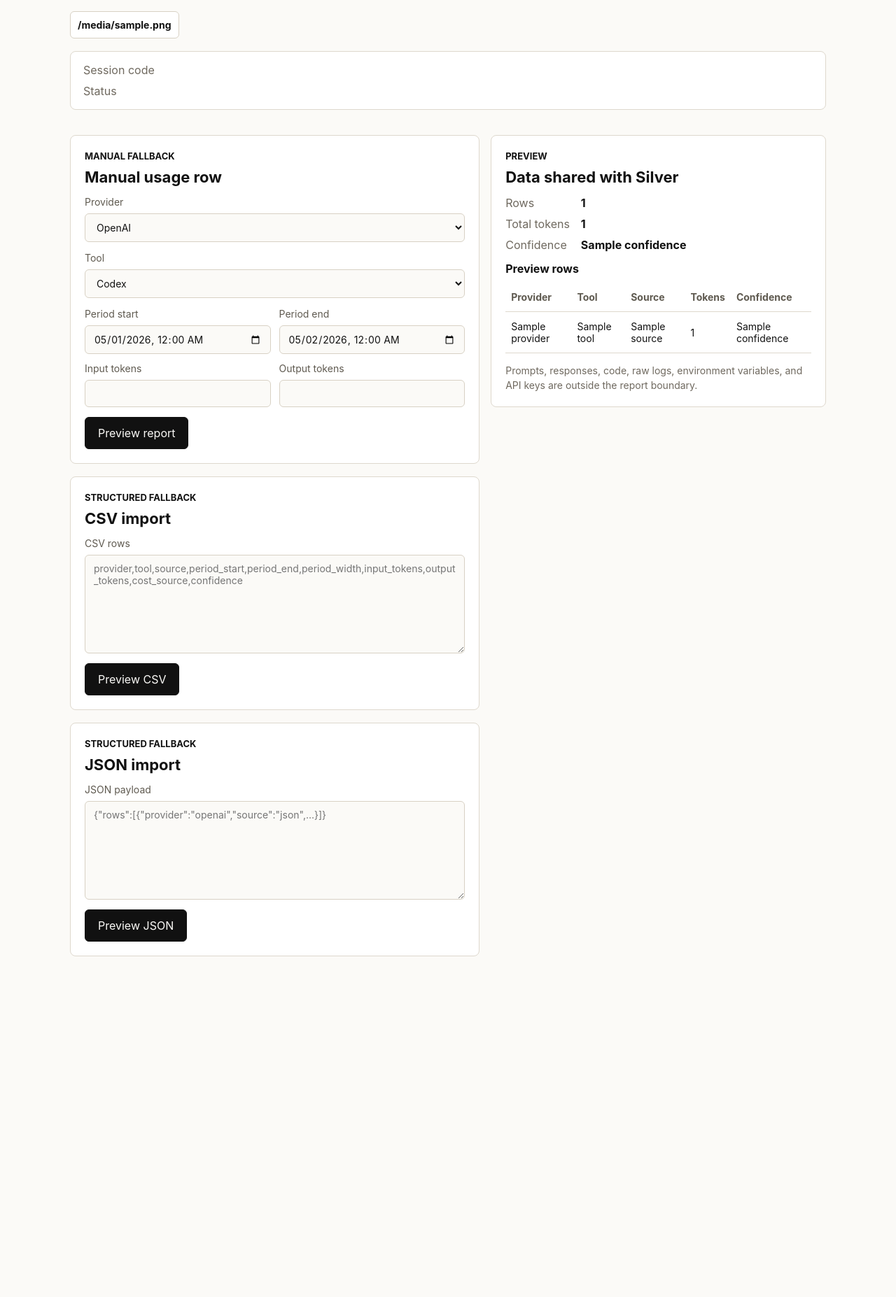
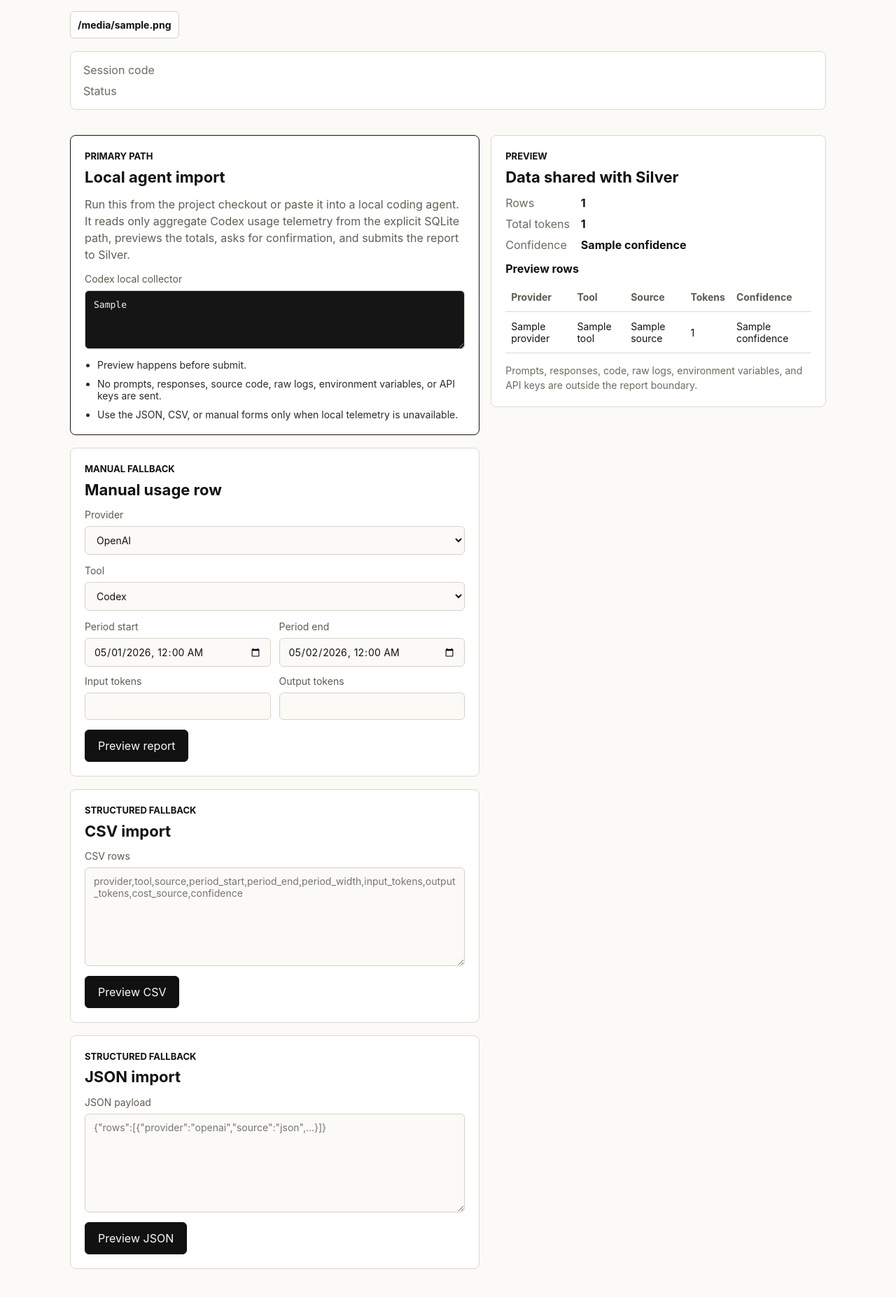
Before and after one commit to Zogar89/silver-usage-report, a FastAPI app: template app/web/templates/session.html in a window 1280 px wide. Shown: the part 208-2062 px from the top of the page at 70% size. Before the commit the page ends 1575 px from the top, so only its background shows below. Run offline with FastAPI, Linux system fonts and the light colour scheme; the template is opened without the code that fills it: most values are stand-ins (such as "Sample title", 1, 10 or a date in 2020).

Commit message:
feat: prioritize local agent usage import

```diff
--- a/app/web/static/styles.css
+++ b/app/web/static/styles.css
@@ -202,6 +202,24 @@ textarea {
   resize: vertical;
 }
 
+.command-panel {
+  border-color: #151515;
+}
+
+.command-box {
+  min-height: 84px;
+  color: #f7f4ed;
+  background: #151515;
+  font-family: "SFMono-Regular", Consolas, "Liberation Mono", monospace;
+  font-size: 13px;
+  line-height: 1.55;
+}
+
+.compact {
+  gap: 6px;
+  font-size: 14px;
+}
+
 .field-grid {
   display: grid;
   gap: 12px;
--- a/app/web/templates/session.html
+++ b/app/web/templates/session.html
@@ -19,6 +19,23 @@
 
   <section class="two-column">
     <div class="stack">
+      <section class="panel command-panel">
+        <div class="panel-heading">
+          <p class="eyebrow">Primary path</p>
+          <h2>Local agent import</h2>
+        </div>
+        <p>Run this from the project checkout or paste it into a local coding agent. It reads only aggregate Codex usage telemetry from the explicit SQLite path, previews the totals, asks for confirmation, and submits the report to Silver.</p>
+        <label>
+          Codex local collector
+          <textarea class="command-box" rows="3" readonly>{{ codex_cli_command }}</textarea>
+        </label>
+        <ul class="check-list compact">
+          <li>Preview happens before submit.</li>
+          <li>No prompts, responses, source code, raw logs, environment variables, or API keys are sent.</li>
+          <li>Use the JSON, CSV, or manual forms only when local telemetry is unavailable.</li>
+        </ul>
+      </section>
+
       <form class="panel" method="post" action="/reports/sessions/{{ session.id }}/preview">
         <div class="panel-heading">
           <p class="eyebrow">Manual fallback</p>
```
Also changed, not shown: app/web/routes.py (+8 -0 lines), cli/main.py (+11 -1 lines), docs/report-flow.md (+3 -3 lines), tests/test_cli.py (+51 -0 lines), tests/test_web_pages.py (+15 -0 lines), README.md.
